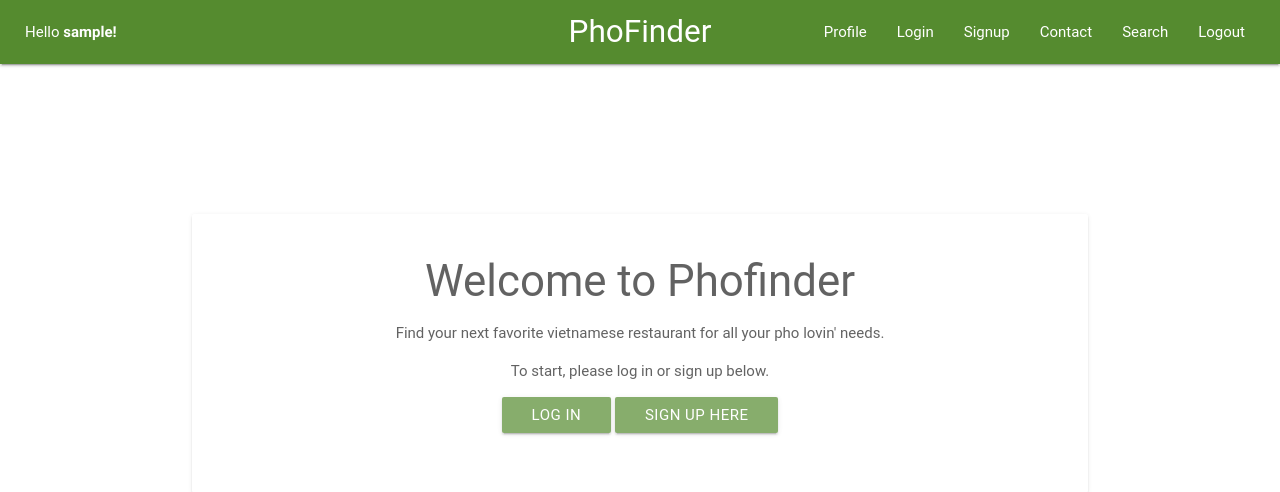
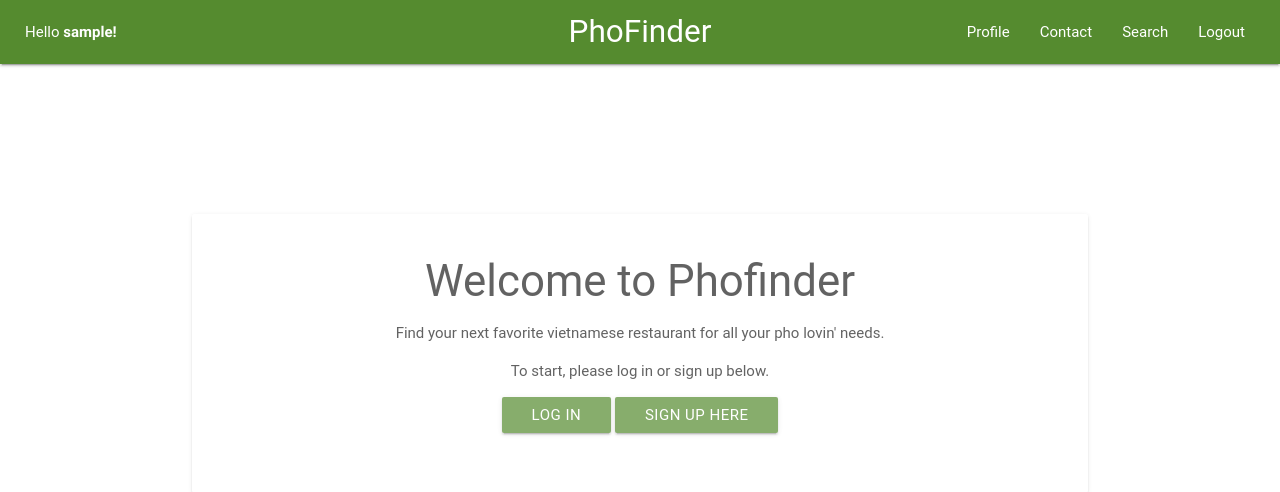
Before and after one commit to audreyandoy/phofinder, a Node server app: page / in a window 1280 px wide. Shown: the top 492 px of the page. Run offline with Node 20, Linux system fonts and the light colour scheme; a user stored in the database is signed in; some libraries are stand-ins or nearby versions; some web fonts are replaced.

Commit message:
for logged in users, removed login and signup links from showing in top bar

```diff
--- a/views/layout.ejs
+++ b/views/layout.ejs
@@ -17,11 +17,12 @@
 		<a href="/" class="brand-logo center">PhoFinder</a>
 		<ul id="nav-mobile" class="right hide-on-med-and-down">
 				<%	if (currentUser) { %>
-			<li><a href="/Profile">Profile</a>
+					<li><a href="/Profile">Profile</a></li>
 				<% } %>
-			</li>
-			<li><a href="/login">Login</a></li>
+				<% if (!currentUser) { %>
+					<li><a href="/Login">Login</a></li>
 					<li><a href="/Signup">Signup</a></li>
+				<% } %>
 				<li><a href="/Contact">Contact</a></li>
 				<li><a href="/Search" onclick="Materialize.toast('You must be logged in to search', 1000)">Search</a></li>
 				<% if (currentUser) { %>
```
Lines whose indentation alone changed are shown as unchanged.
